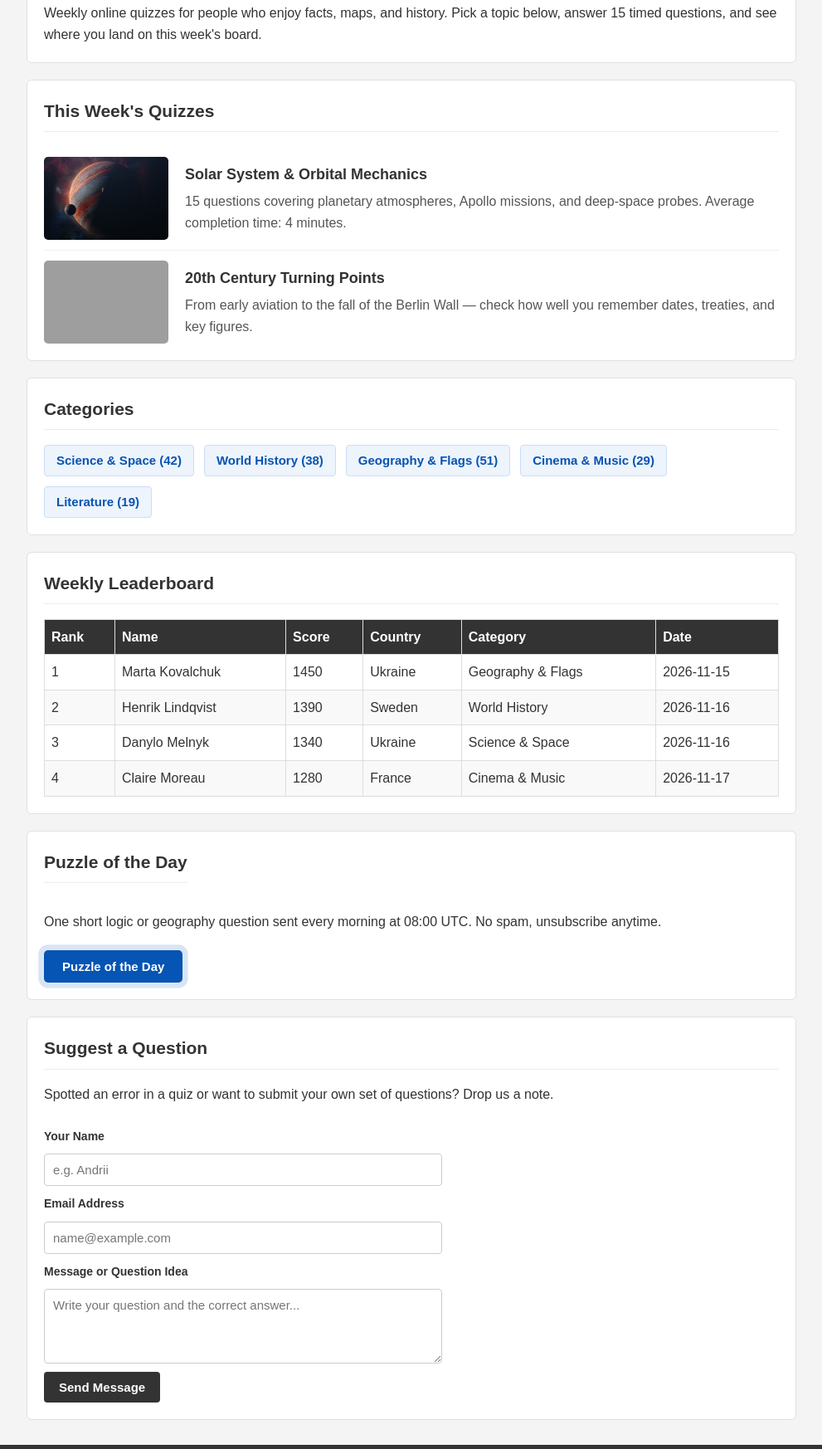
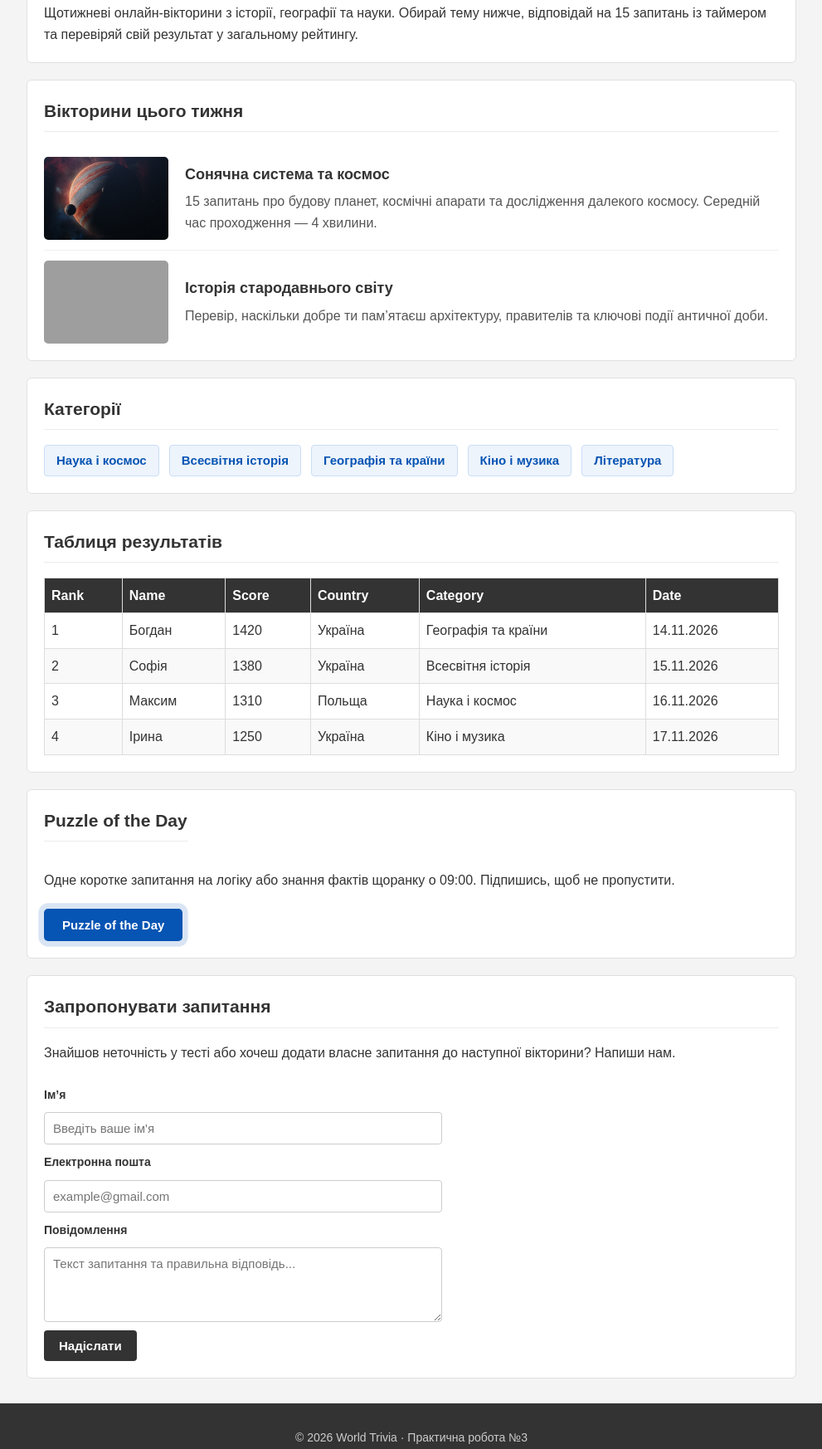
Before and after one commit to stamazian2023-gif/ip_labs, a plain HTML site: page pw3/index.html in a window 1280 px wide. Shown: the part 147-1893 px from the top of the page at 83% size, without its empty margins (144-1135 px from the left). Drawn offline with Linux system fonts and the light colour scheme; grey boxes are pictures that could not be loaded.

Commit message:
Translate content to Ukrainian, set yellow header and update leaderboard

```diff
--- a/pw3/css/style.css
+++ b/pw3/css/style.css
@@ -31,8 +31,8 @@ body {
 }
 
 header {
-    background-color: #333;
-    border-bottom: 3px solid #0654b3;
+    background-color: #facc15;
+    border-bottom: 3px solid #ca8a04;
 }
 
 .nav-list {
@@ -49,11 +49,10 @@ header {
 }
 
 .nav-list a {
-    color: white;
+    color: #1f2937;
     text-decoration: none;
     font-weight: bold;
     font-size: 15px;
-    letter-spacing: 0.3px;
 }
 
 .nav-list a:hover {
@@ -169,10 +168,6 @@ h2 {
     background-color: #f9f9f9;
 }
 
-.scores-table tbody tr:hover {
-    background-color: #eef4fc;
-}
-
 .subscribe-box {
     display: flex;
     flex-direction: column;
--- a/pw3/index.html
+++ b/pw3/index.html
@@ -1,16 +1,16 @@
 <!DOCTYPE html>
-<html lang="en">
+<html lang="uk">
 <head>
     <meta charset="UTF-8">
     <meta name="viewport" content="width=device-width, initial-scale=1.0">
-    <title>World Trivia — Online Quiz Club</title>
+    <title>World Trivia — Онлайн-вікторини</title>
     <link rel="stylesheet" href="css/style.css">
 </head>
 <body>
 
     <header>
         <div class="container">
-            <nav aria-label="Main navigation">
+            <nav aria-label="Головна навігація">
                 <ul class="nav-list">
                     <li><a href="#home">Home</a></li>
                     <li><a href="#trivia">Trivia</a></li>
@@ -26,42 +26,42 @@
     <main class="container">
         <section id="home" class="card">
             <h1>World Trivia</h1>
-            <p>Weekly online quizzes for people who enjoy facts, maps, and history. Pick a topic below, answer 15 timed questions, and see where you land on this week's board.</p>
+            <p>Щотижневі онлайн-вікторини з історії, географії та науки. Обирай тему нижче, відповідай на 15 запитань із таймером та перевіряй свій результат у загальному рейтингу.</p>
         </section>
 
         <section id="trivia" class="card">
-            <h2>This Week's Quizzes</h2>
+            <h2>Вікторини цього тижня</h2>
 
             <article class="trivia-item">
-                <img src="images/javier-miranda-nUsBA0isRyY-unsplash.jpg" alt="Gas giant planet Jupiter with moons in deep space">
+                <img src="images/javier-miranda-nUsBA0isRyY-unsplash.jpg" alt="Планета Юпітер зі супутниками у космосі">
                 <div>
-                    <h3>Solar System &amp; Orbital Mechanics</h3>
-                    <p>15 questions covering planetary atmospheres, Apollo missions, and deep-space probes. Average completion time: 4 minutes.</p>
+                    <h3>Сонячна система та космос</h3>
+                    <p>15 запитань про будову планет, космічні апарати та дослідження далекого космосу. Середній час проходження — 4 хвилини.</p>
                 </div>
             </article>
 
             <article class="trivia-item">
-                <img src="images/darryl-low-e1mSmviBa0E-unsplash.jpg" alt="Ancient Greek stone columns of the Parthenon">
+                <img src="images/darryl-low-e1mSmviBa0E-unsplash.jpg" alt="Античні колони Парфенону">
                 <div>
-                    <h3>20th Century Turning Points</h3>
-                    <p>From early aviation to the fall of the Berlin Wall — check how well you remember dates, treaties, and key figures.</p>
+                    <h3>Історія стародавнього світу</h3>
+                    <p>Перевір, наскільки добре ти пам’ятаєш архітектуру, правителів та ключові події античної доби.</p>
                 </div>
             </article>
         </section>
 
         <section id="categories" class="card">
-            <h2>Categories</h2>
+            <h2>Категорії</h2>
             <ul class="categories-list">
-                <li><a href="#trivia">Science &amp; Space (42)</a></li>
-                <li><a href="#trivia">World History (38)</a></li>
-                <li><a href="#trivia">Geography &amp; Flags (51)</a></li>
-                <li><a href="#trivia">Cinema &amp; Music (29)</a></li>
-                <li><a href="#trivia">Literature (19)</a></li>
+                <li><a href="#trivia">Наука і космос</a></li>
+                <li><a href="#trivia">Всесвітня історія</a></li>
+                <li><a href="#trivia">Географія та країни</a></li>
+                <li><a href="#trivia">Кіно і музика</a></li>
+                <li><a href="#trivia">Література</a></li>
             </ul>
         </section>
 
         <section id="scores" class="card">
-            <h2>Weekly Leaderboard</h2>
+            <h2>Таблиця результатів</h2>
             <table class="scores-table">
                 <thead>
                     <tr>
@@ -76,35 +76,35 @@
                 <tbody>
                     <tr>
                         <td>1</td>
-                        <td>Marta Kovalchuk</td>
-                        <td>1450</td>
-                        <td>Ukraine</td>
-                        <td>Geography &amp; Flags</td>
-                        <td>2026-11-15</td>
+                        <td>Богдан</td>
+                        <td>1420</td>
+                        <td>Україна</td>
+                        <td>Географія та країни</td>
+                        <td>14.11.2026</td>
                     </tr>
                     <tr>
                         <td>2</td>
-                        <td>Henrik Lindqvist</td>
-                        <td>1390</td>
-                        <td>Sweden</td>
-                        <td>World History</td>
-                        <td>2026-11-16</td>
+                        <td>Софія</td>
+                        <td>1380</td>
+                        <td>Україна</td>
+                        <td>Всесвітня історія</td>
+                        <td>15.11.2026</td>
                     </tr>
                     <tr>
                         <td>3</td>
-                        <td>Danylo Melnyk</td>
-                        <td>1340</td>
-                        <td>Ukraine</td>
-                        <td>Science &amp; Space</td>
-                        <td>2026-11-16</td>
+                        <td>Максим</td>
+                        <td>1310</td>
+                        <td>Польща</td>
+                        <td>Наука і космос</td>
+                        <td>16.11.2026</td>
                     </tr>
                     <tr>
                         <td>4</td>
-                        <td>Claire Moreau</td>
-                        <td>1280</td>
-                        <td>France</td>
-                        <td>Cinema &amp; Music</td>
-                        <td>2026-11-17</td>
+                        <td>Ірина</td>
+                        <td>1250</td>
+                        <td>Україна</td>
+                        <td>Кіно і музика</td>
+                        <td>17.11.2026</td>
                     </tr>
                 </tbody>
             </table>
@@ -112,35 +112,35 @@
 
         <section id="subscribe" class="card subscribe-box">
             <h2>Puzzle of the Day</h2>
-            <p>One short logic or geography question sent every morning at 08:00 UTC. No spam, unsubscribe anytime.</p>
-            <button type="button" class="subscribe-btn" aria-label="Subscribe to Puzzle of the Day">
+            <p>Одне коротке запитання на логіку або знання фактів щоранку о 09:00. Підпишись, щоб не пропустити.</p>
+            <button type="button" class="subscribe-btn" aria-label="Підписатися на Puzzle of the Day">
                 Puzzle of the Day
             </button>
         </section>
 
         <section id="contact" class="card">
-            <h2>Suggest a Question</h2>
-            <p>Spotted an error in a quiz or want to submit your own set of questions? Drop us a note.</p>
+            <h2>Запропонувати запитання</h2>
+            <p>Знайшов неточність у тесті або хочеш додати власне запитання до наступної вікторини? Напиши нам.</p>
 
             <form class="contact-form" action="#" method="post">
-                <label for="user-name">Your Name</label>
-                <input type="text" id="user-name" name="name" placeholder="e.g. Andrii" required>
+                <label for="user-name">Ім’я</label>
+                <input type="text" id="user-name" name="name" placeholder="Введіть ваше ім'я" required>
 
-                <label for="user-email">Email Address</label>
-                <input type="email" id="user-email" name="email" placeholder="name@example.com" required>
+                <label for="user-email">Електронна пошта</label>
+                <input type="email" id="user-email" name="email" placeholder="example@gmail.com" required>
 
-                <label for="user-message">Message or Question Idea</label>
-                <textarea id="user-message" name="message" rows="4" placeholder="Write your question and the correct answer..." required></textarea>
+                <label for="user-message">Повідомлення</label>
+                <textarea id="user-message" name="message" rows="4" placeholder="Текст запитання та правильна відповідь..." required></textarea>
 
                 <button type="submit" class="submit-btn">
-                    Send Message <span class="sr-only">to World Trivia editors</span>
+                    Надіслати <span class="sr-only">повідомлення адміністратору World Trivia</span>
                 </button>
             </form>
         </section>
     </main>
 
     <footer>
-        <p>&copy; 2026 World Trivia Club &middot; Built for Internet Programming Lab #3</p>
+        <p>&copy; 2026 World Trivia &middot; Практична робота №3</p>
     </footer>
 
 </body>
```
